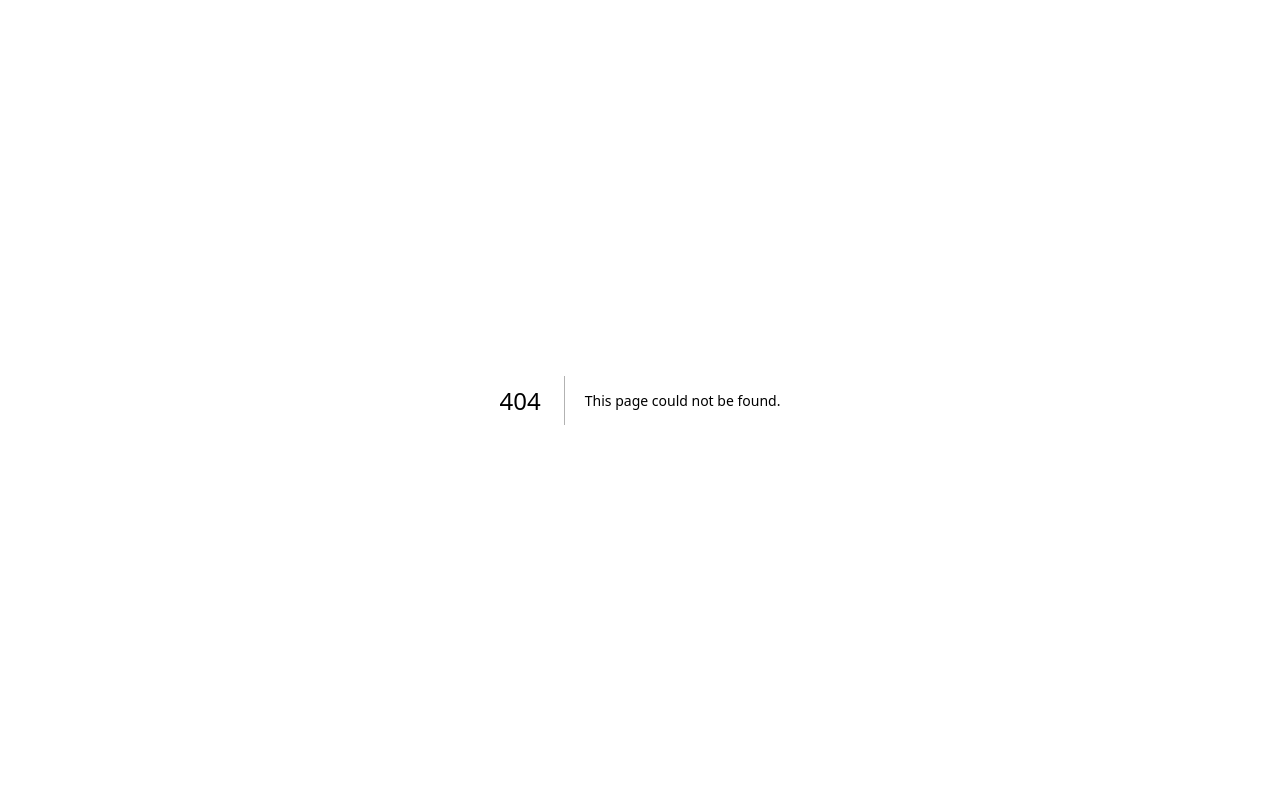
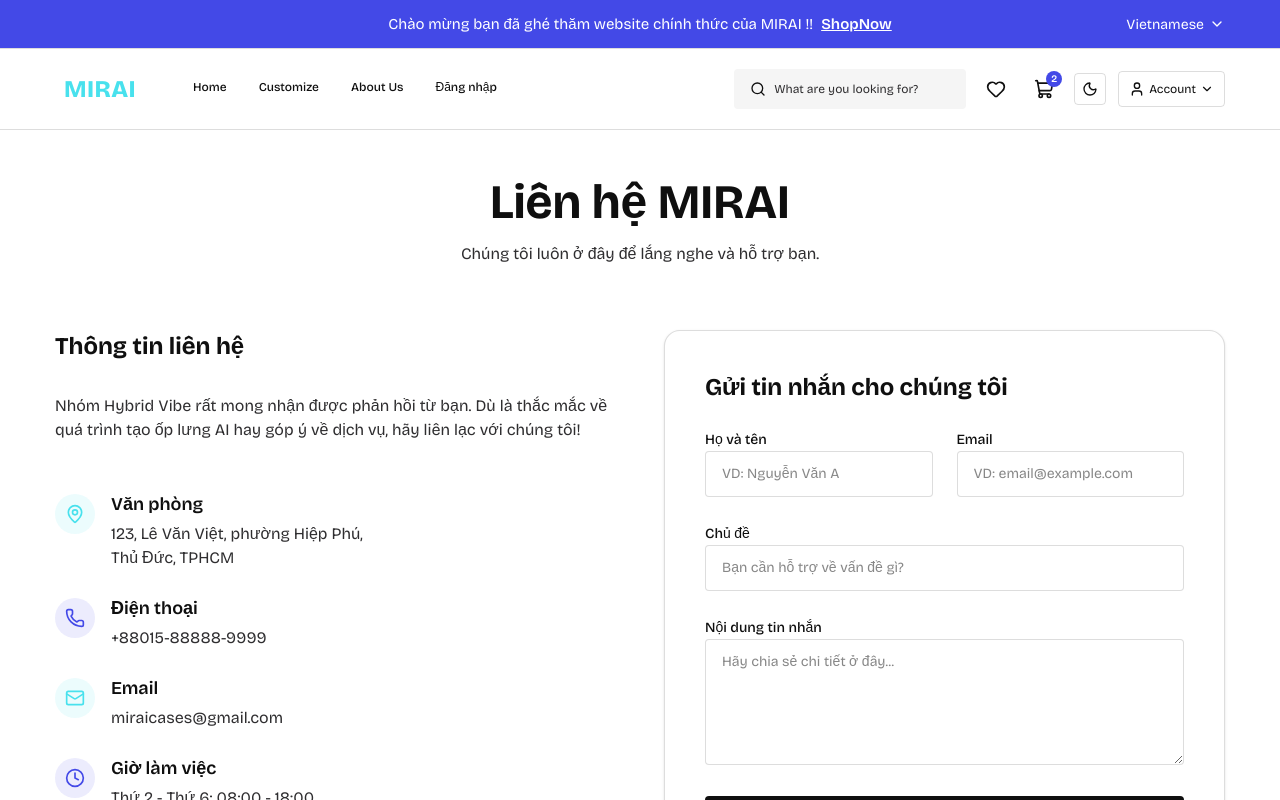
Before and after one commit to Hybrid-Vibe/mirai-frontend, a Next.js app: page /contact in a window 1280 px wide. Before the commit this address had no page. Shown: the top 800 px of the page. Built offline with nearby package versions, Linux system fonts and the light colour scheme.

Commit message:
feat: add contact page with form

```diff
--- /dev/null
+++ b/src/app/(marketing)/contact/page.tsx
@@ -0,0 +1,148 @@
+import { Mail, MapPin, Phone, Send, Clock } from "lucide-react";
+
+export const metadata = {
+  title: "Contact Us | MIRAI",
+  description: "Liên hệ với nhóm Hybrid Vibe - MIRAI.",
+};
+
+export default function ContactPage() {
+  return (
+    <main className="bg-background pb-24 pt-12">
+      <div className="page-shell max-w-6xl">
+        <header className="mb-16 text-center">
+          <h1 className="font-heading text-4xl font-bold md:text-5xl">Liên hệ MIRAI</h1>
+          <p className="mt-4 text-muted-foreground">
+            Chúng tôi luôn ở đây để lắng nghe và hỗ trợ bạn.
+          </p>
+        </header>
+
+        <div className="grid gap-12 lg:grid-cols-2">
+          {/* Contact Information */}
+          <div className="space-y-8">
+            <h2 className="font-heading text-2xl font-bold text-foreground">
+              Thông tin liên hệ
+            </h2>
+            <p className="text-muted-foreground">
+              Nhóm Hybrid Vibe rất mong nhận được phản hồi từ bạn. Dù là thắc mắc về quá trình tạo ốp lưng AI hay góp ý về dịch vụ, hãy liên lạc với chúng tôi!
+            </p>
+
+            <div className="space-y-6 pt-4">
+              <div className="flex items-start gap-4">
+                <div className="mt-1 flex h-10 w-10 shrink-0 items-center justify-center rounded-full bg-(--mirai-sem-primary)/10 text-(--mirai-sem-primary)">
+                  <MapPin className="h-5 w-5" />
+                </div>
+                <div>
+                  <h3 className="font-heading text-lg font-semibold text-foreground">Văn phòng</h3>
+                  <p className="mt-1 text-muted-foreground">
+                    123, Lê Văn Việt, phường Hiệp Phú,<br />
+                    Thủ Đức, TPHCM
+                  </p>
+                </div>
+              </div>
+
+              <div className="flex items-start gap-4">
+                <div className="mt-1 flex h-10 w-10 shrink-0 items-center justify-center rounded-full bg-(--mirai-sem-accent)/10 text-(--mirai-sem-accent)">
+                  <Phone className="h-5 w-5" />
+                </div>
+                <div>
+                  <h3 className="font-heading text-lg font-semibold text-foreground">Điện thoại</h3>
+                  <p className="mt-1 text-muted-foreground">+88015-88888-9999</p>
+                </div>
+              </div>
+
+              <div className="flex items-start gap-4">
+                <div className="mt-1 flex h-10 w-10 shrink-0 items-center justify-center rounded-full bg-(--mirai-sem-primary)/10 text-(--mirai-sem-primary)">
+                  <Mail className="h-5 w-5" />
+                </div>
+                <div>
+                  <h3 className="font-heading text-lg font-semibold text-foreground">Email</h3>
+                  <p className="mt-1 text-muted-foreground">miraicases@gmail.com</p>
+                </div>
+              </div>
+
+              <div className="flex items-start gap-4">
+                <div className="mt-1 flex h-10 w-10 shrink-0 items-center justify-center rounded-full bg-(--mirai-sem-accent)/10 text-(--mirai-sem-accent)">
+                  <Clock className="h-5 w-5" />
+                </div>
+                <div>
+                  <h3 className="font-heading text-lg font-semibold text-foreground">Giờ làm việc</h3>
+                  <p className="mt-1 text-muted-foreground">Thứ 2 - Thứ 6: 08:00 - 18:00</p>
+                  <p className="text-muted-foreground">Thứ 7 - CN: 09:00 - 15:00</p>
+                </div>
+              </div>
+            </div>
+          </div>
+
+          {/* Contact Form */}
+          <div className="rounded-[16px] border border-(--mirai-color-line) bg-card p-8 shadow-sm lg:p-10">
+            <h2 className="mb-6 font-heading text-2xl font-bold text-foreground">
+              Gửi tin nhắn cho chúng tôi
+            </h2>
+            <form className="space-y-6">
+              <div className="grid gap-6 md:grid-cols-2">
+                <div className="space-y-2">
+                  <label htmlFor="name" className="text-sm font-medium text-foreground">
+                    Họ và tên
+                  </label>
+                  <input
+                    id="name"
+                    type="text"
+                    placeholder="VD: Nguyễn Văn A"
+                    className="w-full rounded-[4px] border border-(--mirai-color-line) bg-background px-4 py-3 text-sm text-foreground outline-none transition-colors focus:border-(--mirai-sem-primary)"
+                    required
+                  />
+                </div>
+                <div className="space-y-2">
+                  <label htmlFor="email" className="text-sm font-medium text-foreground">
+                    Email
+                  </label>
+                  <input
+                    id="email"
+                    type="email"
+                    placeholder="VD: email@example.com"
+                    className="w-full rounded-[4px] border border-(--mirai-color-line) bg-background px-4 py-3 text-sm text-foreground outline-none transition-colors focus:border-(--mirai-sem-primary)"
+                    required
+                  />
+                </div>
+              </div>
+
+              <div className="space-y-2">
+                <label htmlFor="subject" className="text-sm font-medium text-foreground">
+                  Chủ đề
+                </label>
+                <input
+                  id="subject"
+                  type="text"
+                  placeholder="Bạn cần hỗ trợ về vấn đề gì?"
+                  className="w-full rounded-[4px] border border-(--mirai-color-line) bg-background px-4 py-3 text-sm text-foreground outline-none transition-colors focus:border-(--mirai-sem-primary)"
+                  required
+                />
+              </div>
+
+              <div className="space-y-2">
+                <label htmlFor="message" className="text-sm font-medium text-foreground">
+                  Nội dung tin nhắn
+                </label>
+                <textarea
+                  id="message"
+                  rows={5}
+                  placeholder="Hãy chia sẻ chi tiết ở đây..."
+                  className="w-full resize-y rounded-[4px] border border-(--mirai-color-line) bg-background px-4 py-3 text-sm text-foreground outline-none transition-colors focus:border-(--mirai-sem-primary)"
+                  required
+                />
+              </div>
+
+              <button
+                type="submit"
+                className="group flex w-full items-center justify-center gap-2 rounded-[4px] bg-(--mirai-sem-text) py-4 text-sm font-bold text-(--mirai-sem-background) transition-all hover:bg-(--mirai-sem-primary) hover:text-[#0F0F0F] active:scale-[0.98]"
+              >
+                <Send className="h-4 w-4 transition-transform group-hover:-translate-y-1 group-hover:translate-x-1" />
+                Gửi tin nhắn
+              </button>
+            </form>
+          </div>
+        </div>
+      </div>
+    </main>
+  );
+}
```
